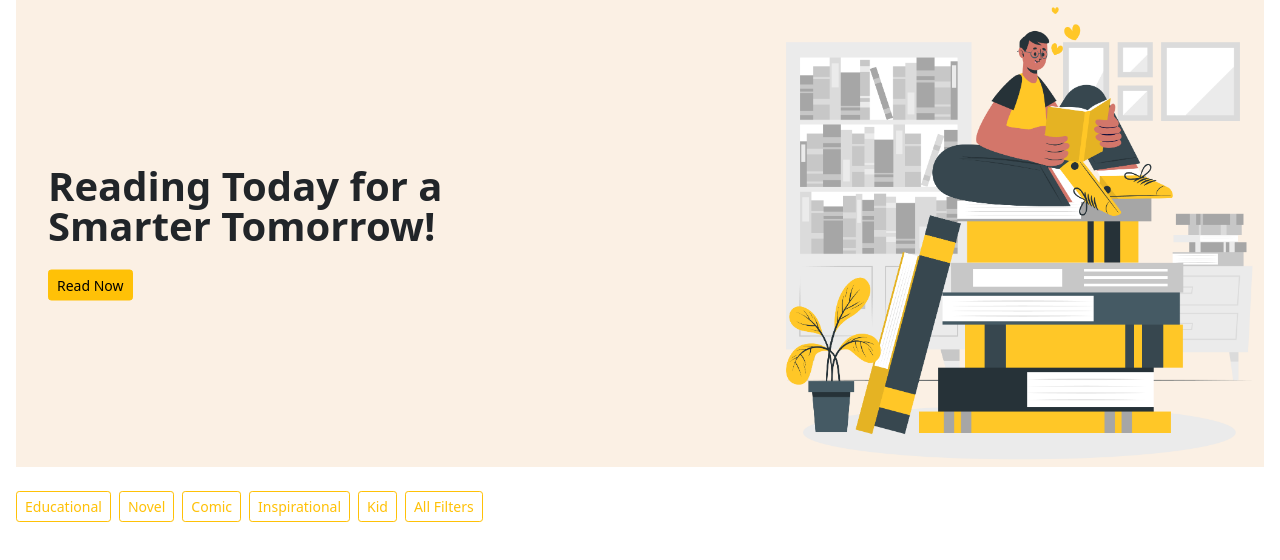
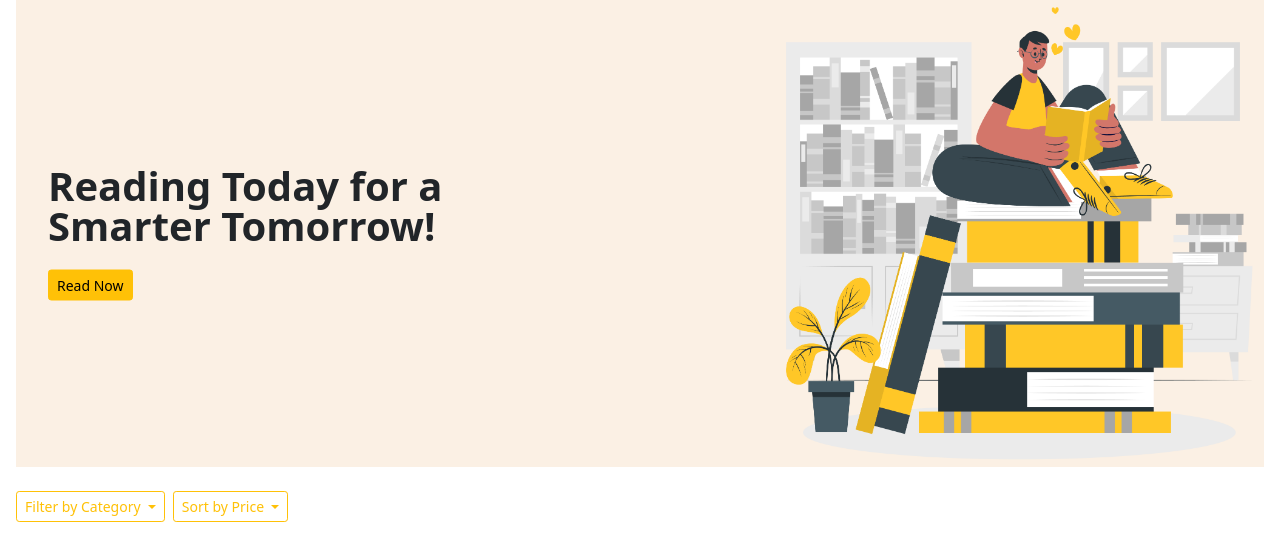
Before and after one commit to MarioOrlando82/bukulapak, a Laravel app: page / in a window 1280 px wide. Shown: the part 102-662 px from the top of the page. Run offline with Laravel 12, Linux system fonts and the light colour scheme; data comes from the database, SQL or seed files in the repository.

Commit message:
feat: add filter and sorting

```diff
--- a/app/Http/Controllers/HomeController.php
+++ b/app/Http/Controllers/HomeController.php
@@ -7,11 +7,31 @@ use Illuminate\Http\Request;
 
 class HomeController extends Controller
 {
-    public function index()
+    public function index(Request $request)
     {
-        $books = Book::paginate(10);
+        $category = $request->get('category');
+        $sort = $request->get('sort');
+
+        $query = Book::query();
+
+        if ($category && $category !== 'all') {
+            $query->whereHas('category', function ($query) use ($category) {
+                $query->where('name', $category);
+            });
+        }
+
+        if ($sort == 'price_asc') {
+            $query->orderBy('price', 'asc');
+        } elseif ($sort == 'price_desc') {
+            $query->orderBy('price', 'desc');
+        }
+
+        $books = $query->paginate(12);
+
         return view('homepage', compact('books'));
     }
+
+
 
     public function show($id)
     {
--- a/resources/views/homepage.blade.php
+++ b/resources/views/homepage.blade.php
@@ -1,4 +1,5 @@
 @extends('master.master')
+
 @section('content')
     <div class="container-fluid px-0">
         <div class="position-relative overflow-hidden px-3">
@@ -14,12 +15,31 @@
         <div class="row mt-3 mt-md-4 px-2 px-md-3">
             <div class="col-12">
                 <div class="d-flex flex-wrap justify-content-center justify-content-md-start gap-2">
-                    <button class="btn btn-sm btn-outline-warning text-black">Educational</button>
-                    <button class="btn btn-sm btn-outline-warning text-black">Novel</button>
-                    <button class="btn btn-sm btn-outline-warning text-black">Comic</button>
-                    <button class="btn btn-sm btn-outline-warning text-black">Inspirational</button>
-                    <button class="btn btn-sm btn-outline-warning text-black">Kid</button>
-                    <button class="btn btn-sm btn-outline-warning text-black">All Filters</button>
+                    <div class="dropdown">
+                        <button class="btn btn-sm btn-outline-warning text-black dropdown-toggle" type="button" id="categoryFilterDropdown" data-bs-toggle="dropdown" aria-expanded="false">
+                            Filter by Category
+                        </button>
+                        <ul class="dropdown-menu" aria-labelledby="categoryFilterDropdown">
+                            <li><a class="dropdown-item" href="{{ route('book.index', ['category' => 'all']) }}">All Categories</a></li>
+                            <li><a class="dropdown-item" href="{{ route('book.index', ['category' => 'Educational']) }}">Educational</a></li>
+                            <li><a class="dropdown-item" href="{{ route('book.index', ['category' => 'Novel']) }}">Novel</a></li>
+                            <li><a class="dropdown-item" href="{{ route('book.index', ['category' => 'Comic']) }}">Comic</a></li>
+                            <li><a class="dropdown-item" href="{{ route('book.index', ['category' => 'Inspirational']) }}">Inspirational</a></li>
+                            <li><a class="dropdown-item" href="{{ route('book.index', ['category' => 'Kid']) }}">Kid</a></li>
+                        </ul>
+                    </div>
+
+                    <div class="dropdown">
+                        <button class="btn btn-sm btn-outline-warning text-black dropdown-toggle" type="button" id="priceSortDropdown" data-bs-toggle="dropdown" aria-expanded="false">
+                            Sort by Price
+                        </button>
+                        <ul class="dropdown-menu" aria-labelledby="priceSortDropdown">
+                            <li><a class="dropdown-item" href="{{ route('book.index', ['sort' => 'price_asc', 'category' => request('category')]) }}">Lowest Price</a></li>
+                            <li><a class="dropdown-item" href="{{ route('book.index', ['sort' => 'price_desc', 'category' => request('category')]) }}">Highest Price</a></li>
+                            <li><a class="dropdown-item" href="{{ route('book.index', ['sort' => null, 'category' => request('category')]) }}">All Prices</a></li>
+                        </ul>
+                    </div>
+
                 </div>
             </div>
         </div>
@@ -37,12 +57,12 @@
                                 <a href="{{ route('book.show', $book->id) }}"
                                     class="btn btn-warning text-black btn-sm">Detail</a>
                             </div>
-
                         </div>
                     </div>
                 </div>
             @endforeach
         </div>
+
         {{ $books->links() }}
     </div>
 @endsection
--- a/routes/web.php
+++ b/routes/web.php
@@ -9,7 +9,7 @@ use App\Http\Controllers\TransactionController;
 use App\Http\Middleware\IsAdmin;
 use Illuminate\Support\Facades\Route;
 
-Route::get('/', [HomeController::class, 'index'])->name('books.index');
+Route::get('/', [HomeController::class, 'index'])->name('book.index');
 Route::get('/books/{id}', [HomeController::class, 'show'])->name('book.show');
 
 Route::get('/login', [AuthController::class, 'showLoginForm'])->name('login');
```
